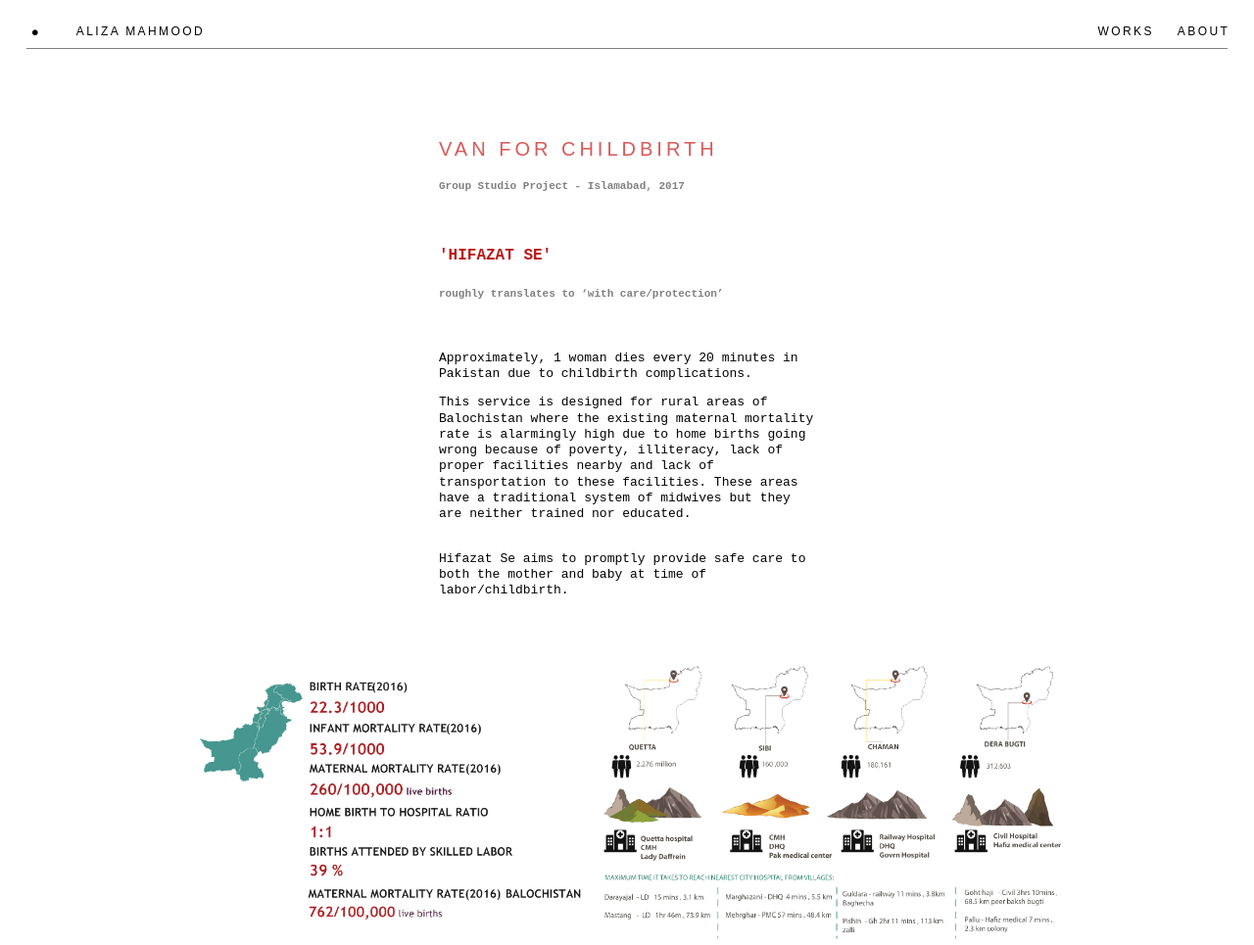
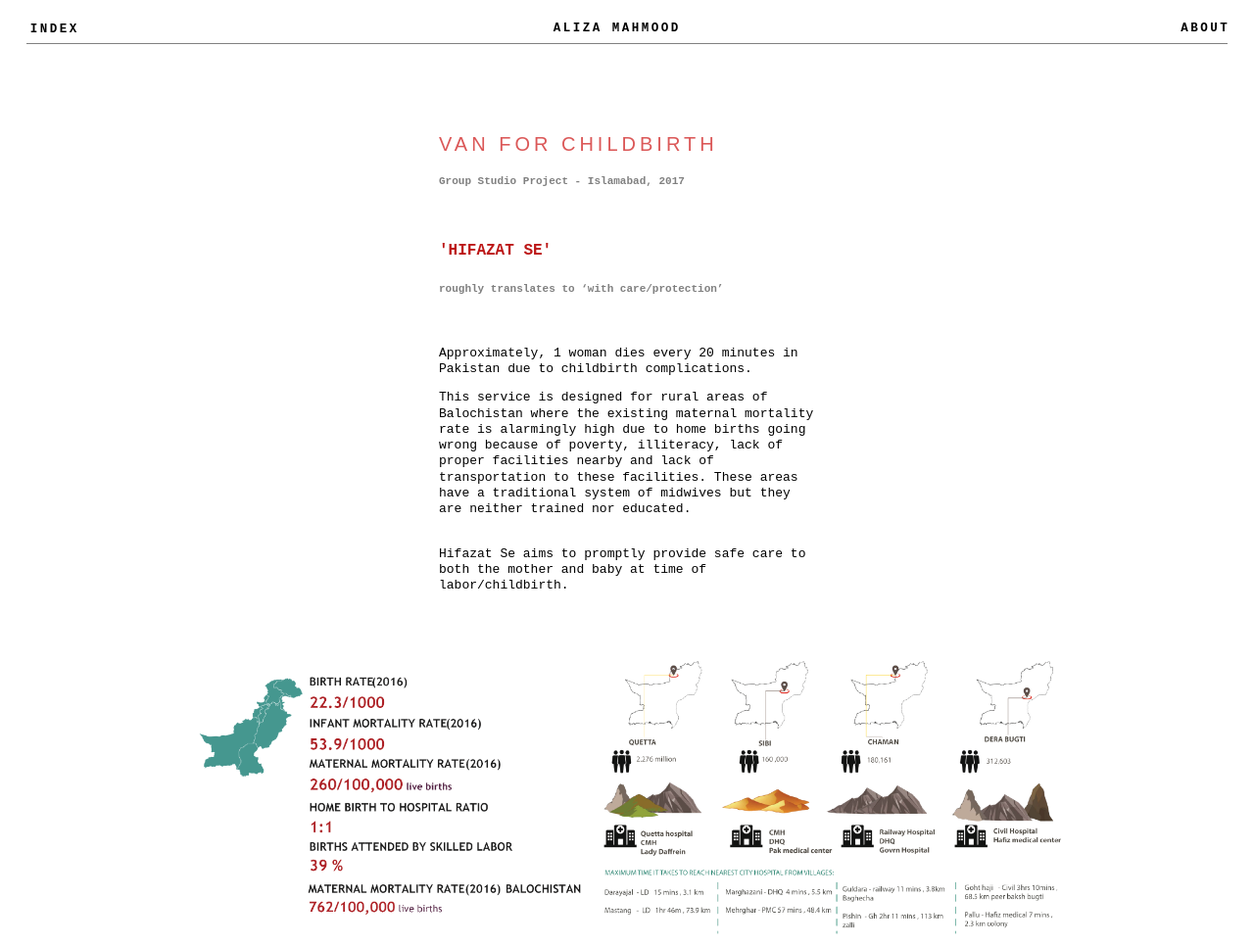
Before and after one commit to alizamahmood2/DesignPortfolio, a plain HTML site: page van/childbirthvan.html in a window 1280 px wide. Shown: the top 965 px of the page at 98% size. Drawn offline with nearby package versions, Linux system fonts and the light colour scheme; a script that the page names is missing.

Commit message:
Add files via upload

```diff
--- a/van/childbirthvan.html
+++ b/van/childbirthvan.html
@@ -13,9 +13,10 @@
 	<div id="sketch-holder">
 
 		<div class="dropdown">
-			<div class="dot" id="index" style="float:left"> <button class="dropbtn">● </button></div>
+			<div class="dot" id="index" style="float:left"> <button class="dropbtn"><b>Index</b></button></div>
 			<div class="dropdown-content">
-		  <hr size="1" width="97.5%" color="grey">
+				<hr size="1" width="97.5%" color="grey">
+		  		<hr size="1" width="97.5%" color="#FFF7F0">
 
 
 		  	<a href="../techcuboids/techcuboids.html">
@@ -277,10 +278,11 @@
 		  </div>
 	</div>
 
-		<ul>
+	<div class="name"><a href="../index.html">Aliza Mahmood</a><a href="../about/about.html" id="about" style="float: right; padding-right: 12px;">About</a></div>
+		<!-- <ul>
 
 			  <li class="name" style="float:left"><a href="../index.html">Aliza Mahmood</a></li>
-
+ -->
 <!-- 			  -- MORE tab -- -->
 			  <!-- <li class="dropdown" ><a href="more.html" id="more" class="dropbtn">More</a>
 			  	<div class="dropdown-content" >
@@ -290,12 +292,12 @@
     			</div>
 			</li> -->
 
-			  <li><a href="../about/about.html" id="about">About</a></li>
+			  <!-- <li><a href="../about/about.html" id="about">About</a></li>
 			   <li><a href="../index.html" id="more">Works</a></li>
 
 
 		</ul>
-
+ -->
 	</div>
 
 
--- a/van/style.css
+++ b/van/style.css
@@ -1,6 +1,6 @@
 body{
   margin: 1%;
-  font-family: "brandon-grotesque",sans-serif;
+  font-family: "overpass mono", monospace;
 
   background: white;
   background-size: 400% 400%;
@@ -64,6 +64,10 @@ footer {
 
 .dropbtn {
   background-color: white;
+  font-family: "overpass mono", monospace;
+  font-size: 12.5px;
+  text-transform: uppercase;
+  letter-spacing: 0.2em;
   color: black;
   border: none;
 }
@@ -80,10 +84,10 @@ footer {
 /*  right: 10px;
   width: 300px;*/
   background-color: white;
-  font-family: "brandon-grotesque",sans-serif;
-  font-size: 12px;
-    text-transform: uppercase;
-  letter-spacing: 0.2em;
+  font-family: "overpass mono", monospace;
+  font-size: 12.5px;
+  text-transform: uppercase;
+  letter-spacing: 0.1em;
   font-weight: 500;
 
   min-width: 98vw;
@@ -92,7 +96,7 @@ footer {
 
 .dropdown-content a {
   color: black;
-  padding: 12px 65px;
+  padding: 8px 35px;
   text-decoration: none;
   display: block;
 }
@@ -108,11 +112,14 @@ footer {
 }
 
 .dot {
-  font-size: 20px;
+  font-family: "overpass mono", monospace;
+  font-size: 12.5px;
+  font-weight: 600;
+  text-transform: uppercase;
+  letter-spacing: 0.2em;
   display: inline-block;
-  transition: color 0.3s;
-  padding-left: 13px;
-  padding-top: 6px;
+  padding-left: 12px;
+  padding-top: 9px;
 }
 
 .dot:hover {
@@ -120,8 +127,22 @@ footer {
 }
 
 .name {
-  padding-left: 40px;
-  padding-bottom: 0px;
+  font-size: 12.5px;
+  font-weight: 600;
+  text-transform: uppercase;
+  letter-spacing: 0.2em;
+  padding-left: 44%;
+  padding-top: 9px;
+}
+
+.about {
+  float: right;
+  font-size: 12.5px;
+  font-weight: 600;
+  text-transform: uppercase;
+  letter-spacing: 0.2em;
+  padding-top: 9px;
+
 }
 
 
```
